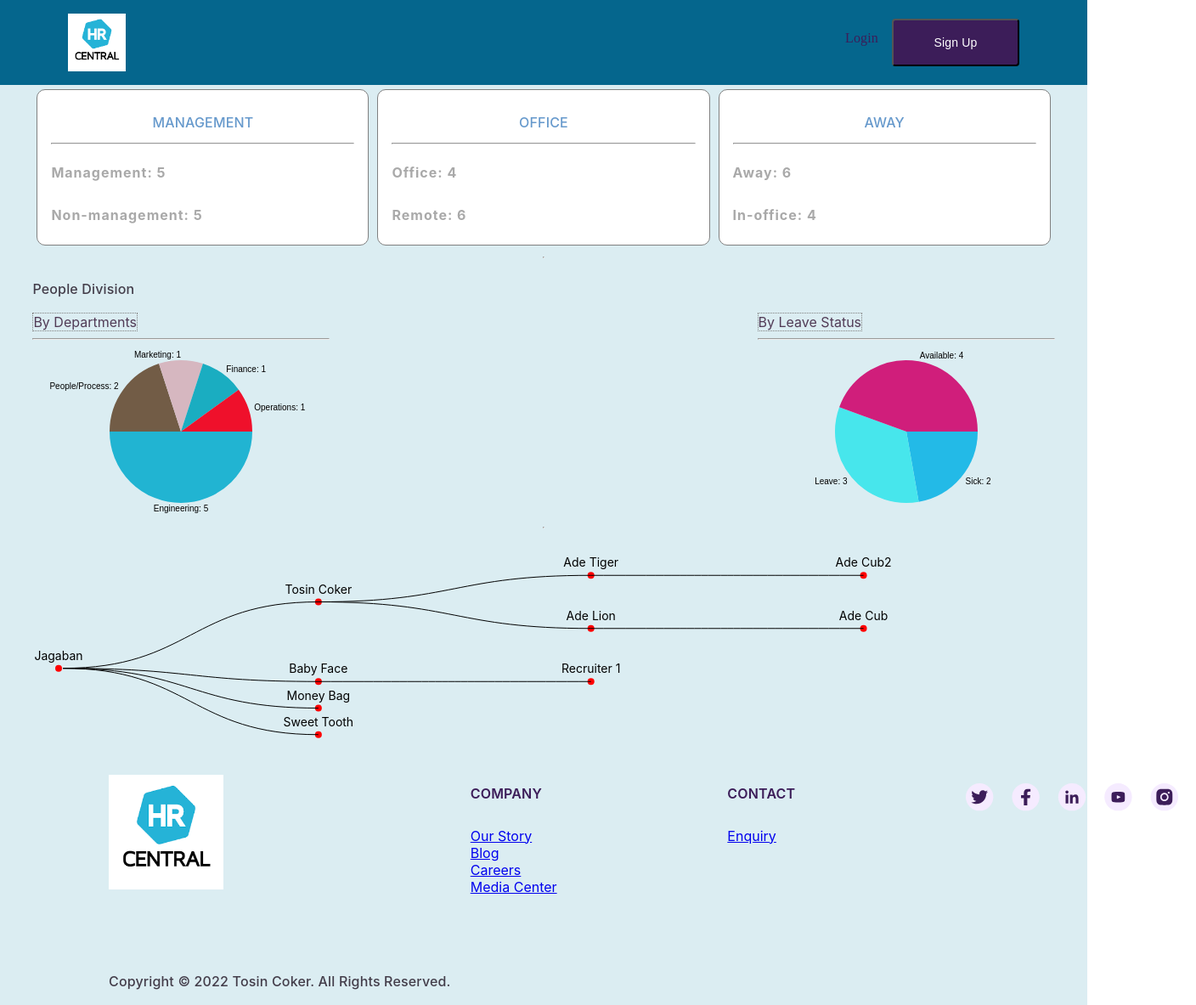
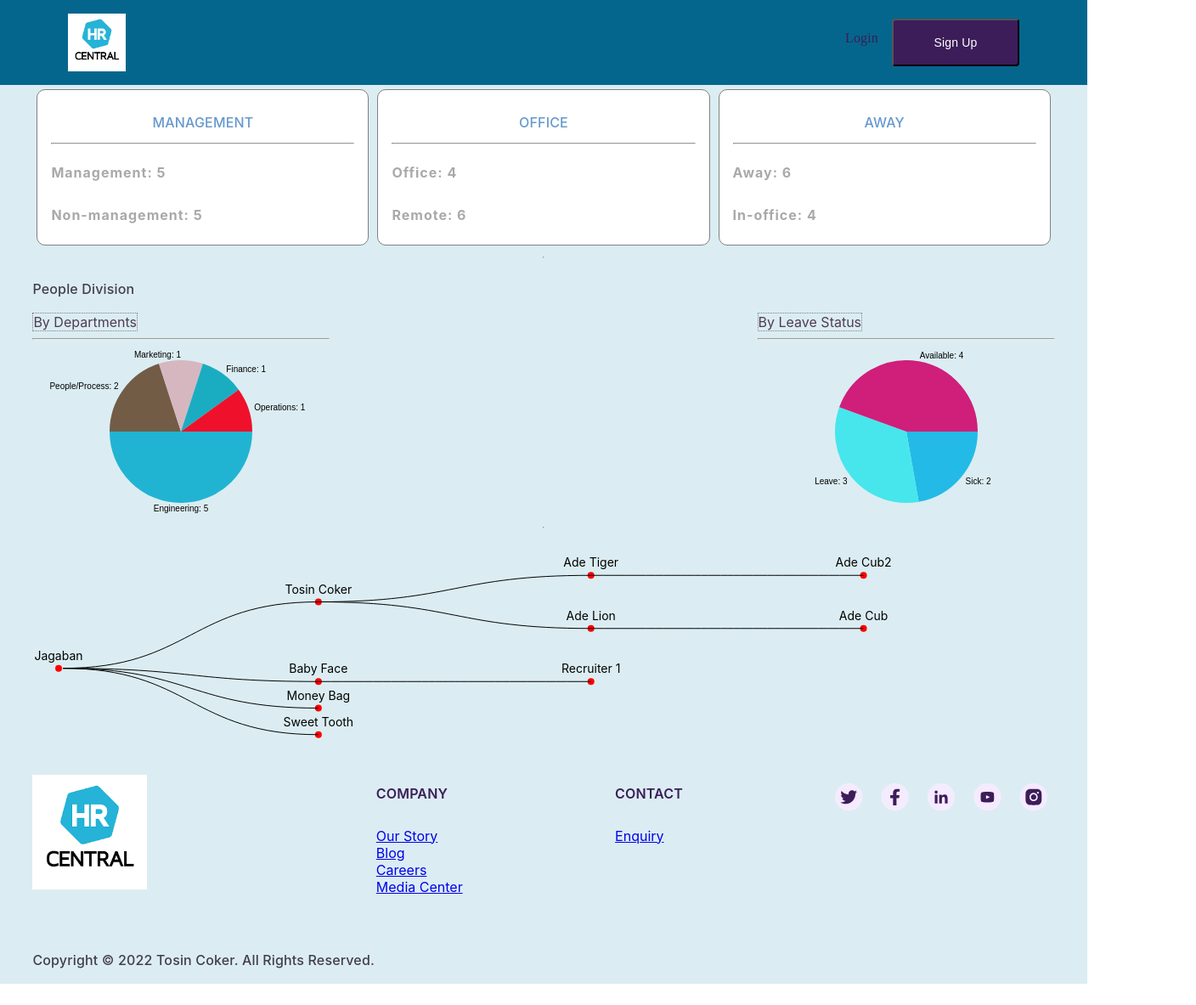
Before and after one commit to coker-deca/hr-center, a React (Create React App) app: page / in a window 1280 px wide. Shown: the whole page at 85% size, 1408 px wide, since content can reach past the window. After the commit the page ends 1158 px from the top, so only its background shows below. Built offline with nearby package versions, Linux system fonts and the light colour scheme.

Commit message:
Style fix

```diff
--- a/src/components/Footer/style.ts
+++ b/src/components/Footer/style.ts
@@ -15,9 +15,9 @@ export const FooterContainer = styled.div`
         list-style: none;
         align-items: start;
         font-size: 14;
-        width: 100%;
+        width: 95%;
         max-width: 1440px;
-        margin: 0 10%;
+        padding: 0 3%;
 
         .column {
             display: flex;
```
